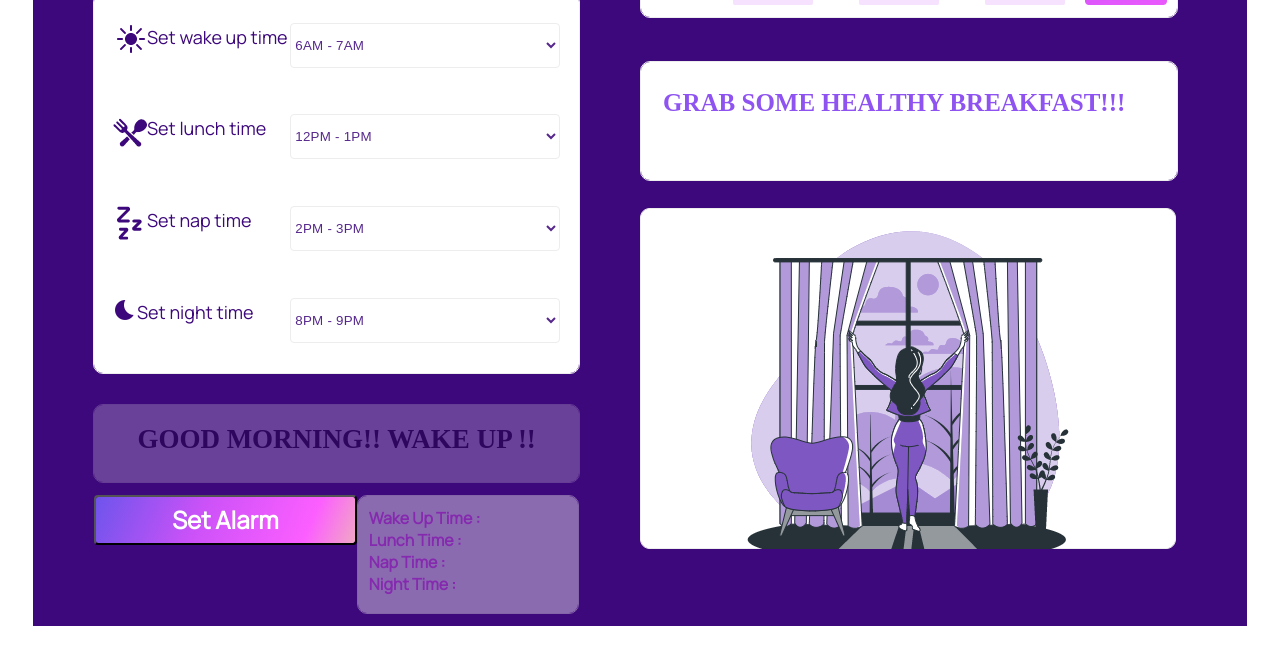
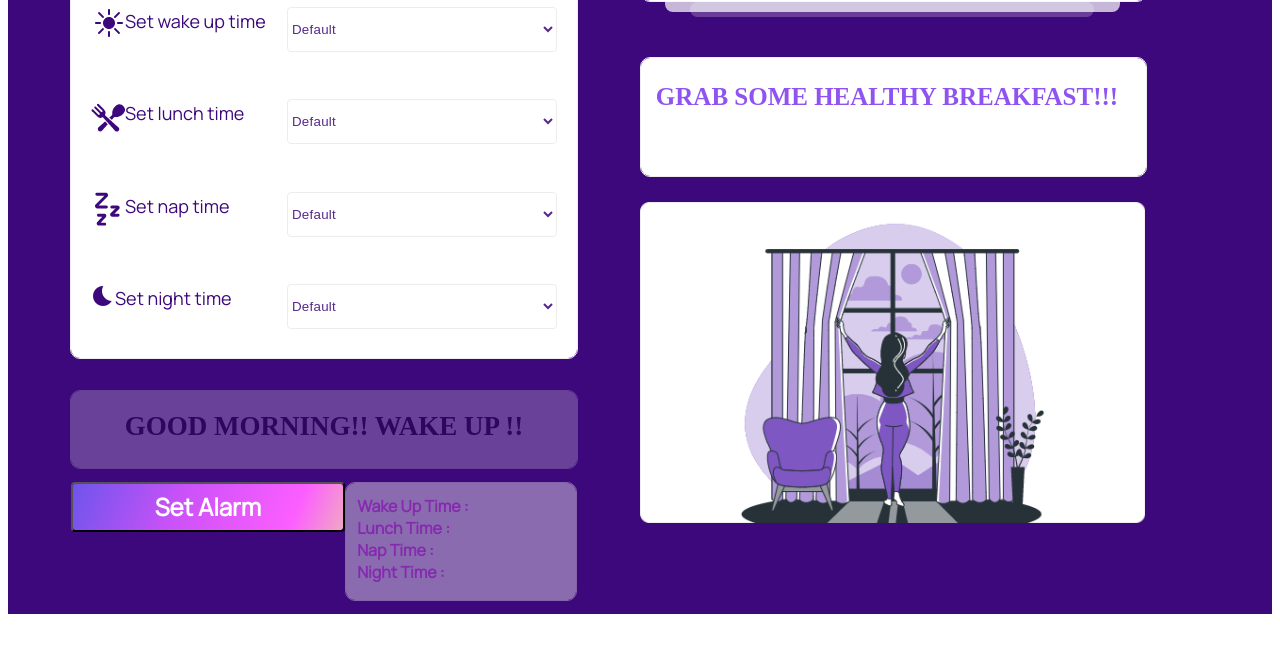
Before and after one commit to ashishy83/Digital_Clock, a plain HTML site: page index.html in a window 1280 px wide. Shown: the part 165-817 px from the top of the page. Drawn offline with Linux system fonts and the light colour scheme; a web font is replaced by a local one.

Commit message:
added changes

```diff
--- a/index.html
+++ b/index.html
@@ -23,7 +23,7 @@
     <div class="left-body">
       <div class="clock">
         <div class="clk_img">
-          <!-- <img src="clock_logo.png" alt="clock"> -->
+
         </div>
 
       </div>
@@ -35,11 +35,31 @@
             <label for="wakeup" class="label1">Set wake up time</label>
           </div>
             <select class="dd1" name="Set Wake up time" id="dd1">
-              <option value="">6AM - 7AM</option>
-              <option value="">7AM - 8AM</option>
-              <option value="">8AM - 9AM</option>
-              <option value="">9AM - 10PM</option>
-              <option value="">10PM - 11AM</option>
+            <option value="24">Default</option>
+            <option value="0">12 AM - 01 AM</option>
+            <option value="1">01 AM - 02 AM</option>
+            <option value="2">02 AM - 03 AM</option>
+            <option value="3">03 AM - 04 AM</option>
+            <option value="4">04 AM - 05 AM</option>
+            <option value="5">05 AM - 06 AM</option>
+            <option value="6">06 AM - 07 AM</option>
+            <option value="7">07 AM - 08 AM</option>
+            <option value="8">08 AM - 09 AM</option>
+            <option value="9">09 AM - 10 AM</option>
+            <option value="10">10 AM - 11 AM</option>
+            <option value="11">11 AM - 12 PM</option>
+            <option value="12">12 PM - 01 PM</option>
+            <option value="13">01 PM - 02 PM</option>
+            <option value="14">02 PM - 03 PM</option>
+            <option value="15">03 PM - 04 PM</option>
+            <option value="16">04 PM - 05 PM</option>
+            <option value="17">05 PM - 06 PM</option>
+            <option value="18">06 PM - 07 PM</option>
+            <option value="19">07 PM - 08 PM</option>
+            <option value="20">08 PM - 09 PM</option>
+            <option value="21">09 PM - 10 PM</option>
+            <option value="22">10 PM - 11 PM</option>
+            <option value="23">11 PM - 12 AM</option>
             </select>
           </div>
           <br>
@@ -49,10 +69,31 @@
             <label for="lunch" class="label1">Set lunch time</label>
           </div>
             <select class="dd1" name="" id="dd2">
-              <option value="">12PM - 1PM</option>
-              <option value="">1PM - 2PM</option>
-              <option value="">2PM - 3PM</option>
-              <option value="">3PM - 4PM</option>
+              <option value="24">Default</option>
+              <option value="0">12 AM - 01 AM</option>
+              <option value="1">01 AM - 02 AM</option>
+              <option value="2">02 AM - 03 AM</option>
+              <option value="3">03 AM - 04 AM</option>
+              <option value="4">04 AM - 05 AM</option>
+              <option value="5">05 AM - 06 AM</option>
+              <option value="6">06 AM - 07 AM</option>
+              <option value="7">07 AM - 08 AM</option>
+              <option value="8">08 AM - 09 AM</option>
+              <option value="9">09 AM - 10 AM</option>
+              <option value="10">10 AM - 11 AM</option>
+              <option value="11">11 AM - 12 PM</option>
+              <option value="12">12 PM - 01 PM</option>
+              <option value="13">01 PM - 02 PM</option>
+              <option value="14">02 PM - 03 PM</option>
+              <option value="15">03 PM - 04 PM</option>
+              <option value="16">04 PM - 05 PM</option>
+              <option value="17">05 PM - 06 PM</option>
+              <option value="18">06 PM - 07 PM</option>
+              <option value="19">07 PM - 08 PM</option>
+              <option value="20">08 PM - 09 PM</option>
+              <option value="21">09 PM - 10 PM</option>
+              <option value="22">10 PM - 11 PM</option>
+              <option value="23">11 PM - 00 AM</option>
             </select>
           </div>
           <br>
@@ -62,10 +103,31 @@
             <label for="nap" class="label1"> Set nap time</label>
           </div>
             <select class="dd1" name="" id="dd3">
-              <option value="">2PM - 3PM</option>
-              <option value="">3PM - 4PM</option>
-              <option value="">4PM - 5PM</option>
-              <option value="">5PM - 6PM</option>
+              <option value="24">Default</option>
+              <option value="0">12 AM - 01 AM</option>
+              <option value="1">01 AM - 02 AM</option>
+              <option value="2">02 AM - 03 AM</option>
+              <option value="3">03 AM - 04 AM</option>
+              <option value="4">04 AM - 05 AM</option>
+              <option value="5">05 AM - 06 AM</option>
+              <option value="6">06 AM - 07 AM</option>
+              <option value="7">07 AM - 08 AM</option>
+              <option value="8">08 AM - 09 AM</option>
+              <option value="9">09 AM - 10 AM</option>
+              <option value="10">10 AM - 11 AM</option>
+              <option value="11">11 AM - 12 PM</option>
+              <option value="12">12 PM - 01 PM</option>
+              <option value="13">01 PM - 02 PM</option>
+              <option value="14">02 PM - 03 PM</option>
+              <option value="15">03 PM - 04 PM</option>
+              <option value="16">04 PM - 05 PM</option>
+              <option value="17">05 PM - 06 PM</option>
+              <option value="18">06 PM - 07 PM</option>
+              <option value="19">07 PM - 08 PM</option>
+              <option value="20">08 PM - 09 PM</option>
+              <option value="21">09 PM - 10 PM</option>
+              <option value="22">10 PM - 11 PM</option>
+              <option value="23">11 PM - 00 AM</option>
             </select>
           </div>
           <br>
@@ -75,11 +137,31 @@
             <label for="night" class="label1">Set night time</label>
           </div>
             <select class="dd1" name="" id="dd4">
-              <option value="">8PM - 9PM</option>
-              <option value="">9PM - 10PM</option>
-              <option value="">10PM - 11PM</option>
-              <option value="">11PM - 12AM</option>
-              <option value="">12AM - 1AM</option>
+              <option value="24">Default</option>
+              <option value="0">12 AM - 01 AM</option>
+            <option value="1">01 AM - 02 AM</option>
+            <option value="2">02 AM - 03 AM</option>
+            <option value="3">03 AM - 04 AM</option>
+            <option value="4">04 AM - 05 AM</option>
+            <option value="5">05 AM - 06 AM</option>
+            <option value="6">06 AM - 07 AM</option>
+            <option value="7">07 AM - 08 AM</option>
+            <option value="8">08 AM - 09 AM</option>
+            <option value="9">09 AM - 10 AM</option>
+              <option value="10">10 AM - 11 AM</option>
+              <option value="11">11 AM - 12 PM</option>
+              <option value="12">12 PM - 01 PM</option>
+              <option value="13">01 PM - 02 PM</option>
+              <option value="14">02 PM - 03 PM</option>
+              <option value="15">03 PM - 04 PM</option>
+              <option value="16">04 PM - 05 PM</option>
+              <option value="17">05 PM - 06 PM</option>
+              <option value="18">06 PM - 07 PM</option>
+              <option value="19">07 PM - 08 PM</option>
+              <option value="20">08 PM - 09 PM</option>
+              <option value="21">09 PM - 10 PM</option>
+              <option value="22">10 PM - 11 PM</option>
+              <option value="23">11 PM - 00 AM</option>
             </select>
           </div>
         </div>
@@ -90,9 +172,10 @@
         <div class="set-alarm">
           <button type="button" name="button" id="alarmBtn">Set Alarm</button>
           <div class="selected">
-            <div class="wakeup">Wake Up Time : <span id="wakeTime"></span> <br>
-              Lunch Time : <span id="luchTime"></span><br>
-              Nap Time : <span id="napTime"></span> <br>
+            <div class="wakeup">
+              Wake Up Time : <span id="wakeTime"></span> <br>
+              Lunch Time :  <span id="luchTime"></span><br>
+              Nap Time :   <span id="napTime"></span> <br>
               Night Time : <span id="nightTime"></span>
           </div>
         </div>
@@ -119,7 +202,6 @@
           </div>
           <div class="bg1"></div>
           <div class="bg2"></div>
-        <!-- </div> -->
         <div class="notification" >
           <span class="text" id="notification">GRAB SOME HEALTHY BREAKFAST!!!</span>
         </div>
--- a/script.js
+++ b/script.js
@@ -1,6 +1,3 @@
-
-
-
 function numberFormat(n){
     return n > 9 ? "" + n: "0" + n;
 }
@@ -12,7 +9,6 @@ let messageTwo = document.getElementById("notification");
 let image = document.getElementById("big-img");
 let am = document.getElementById("meridian");
 
-
 function timerfn(){
 
     let date = new Date();
@@ -21,29 +17,24 @@ function timerfn(){
     let secs = date.getSeconds();
     let ampm = hrs >=12 ? "PM" : "AM";
 
-    if (hrs>=12 && hrs<=16 && ampm=="PM"){
-        messageOne.innerHTML = "GOOD AFTERNOON !! TAKE SOME SLEEP";
+      if(hrs<=8 && ampm=="AM"){
+        messageTwo.innerHTML = "GRAB SOME HEALTHY BREAKFAST!!!";
+      }
+
+      else if (hrs>=12 && hrs<=16 && ampm=="PM"){
         messageTwo.innerHTML = "LET'S HAVE SOME LUNCH !!";
-        image.style.backgroundImage = "URL('Component_31.jpg')";
       }
       else if (hrs>16 && hrs<=19 && ampm=="PM"){
-        messageOne.innerHTML = "GOOD EVENING !!";
         messageTwo.innerText = "STOP YAWNING, GET SOME TEA.. ITS JUST EVENING!"
-        image.style.backgroundImage = "URL('lunch_image.png')";
       }
 
       else if (hrs>=20 && hrs<=23 && ampm=="PM"){
-        messageOne.innerText = "GOOD NIGHT !!";
         messageTwo.innerText = "CLOSE YOUR EYES AND GO TO SLEEP";
-        image.style.backgroundImage = "URL('Component_32.png')";
       }
 
       if (hrs > 12) {
             hrs -= 12
         }
-      // if(hrs == 12){
-      //   hrs = 12;
-      // }
 
     hr.innerText = `${numberFormat(hrs)}`;
     min.innerText =`${numberFormat(mint)}`;
@@ -55,7 +46,6 @@ function timerfn(){
 
 timerfn();
 
-
 let setAlarm = document.getElementById("alarmBtn");
 setAlarm.addEventListener("click",function(){
     setAlarm.style.border = "groove red";
@@ -63,86 +53,38 @@ setAlarm.addEventListener("click",function(){
     let dd2 = document.getElementById("dd2");
     let dd3 = document.getElementById("dd3");
     let dd4 = document.getElementById("dd4");
+    document.getElementById("wakeTime").innerText = dd1.options[dd1.selectedIndex].innerHTML;
+    document.getElementById("luchTime").innerText = dd2.options[dd2.selectedIndex].innerHTML;
+    document.getElementById("napTime").innerText = dd3.options[dd3.selectedIndex].innerHTML;
+    document.getElementById("nightTime").innerText = dd4.options[dd4.selectedIndex].innerHTML;
 
-    let wakeTime = document.getElementById("wakeTime");
-    wakeTime.innerText = dd1.options[dd1.selectedIndex].innerHTML;
+    let time = new Date();
+    let hourhand = time.getHours();
+    let wakeupTimeArr=dd1.value;
+    let lunchTimeArr=dd2.value;
+    let napTimeArr =dd3.value;
+    let nightTimeArr=dd4.value;
 
-    let luchTime = document.getElementById("luchTime");
-    luchTime.innerText = dd2.options[dd2.selectedIndex].innerHTML;
-
-    let napTime = document.getElementById("napTime");
-    napTime.innerText = dd3.options[dd3.selectedIndex].innerHTML;
-
-    let nightTime = document.getElementById("nightTime");
-    nightTime.innerText = dd4.options[dd4.selectedIndex].innerHTML;
-
+    if(wakeupTimeArr==hourhand){
+        messageOne.innerHTML = "GOOD MORNING!! WAKE UP !!";
+        image.style.backgroundImage = "URL('Component30.png')";
+    }
+    else if(lunchTimeArr==hourhand){
+        messageOne.innerHTML = "GOOD AFTERNOON !! TAKE SOME SLEEP";
+        image.style.backgroundImage = "URL('Component_31.jpg')";
+    }
+    else if(napTimeArr==hourhand){
+        messageOne.innerText="STOP YAWNING, GET SOME TEA.. ITS JUST EVENING!";
+        image.style.backgroundImage = "URL('lunch_image.png')";
+    }
+    else if(nightTimeArr==hourhand){
+        messageOne.innerText="CLOSE YOUR EYES AND GO TO SLEEP";
+        image.style.backgroundImage = "URL('Component_32.png')";
+    }
+    else{
+        messageOne.innerText="Select time and click on set alarm ";
+        image.style.backgroundImage = "url('random.jpg')";
+        image.style.backgroundSize = "contain";
+    }
 
 });
-
-// function timerfn(){
-
-//     let date = new Date();
-//     let hrs = date.getHours();
-//     // let min = date.getMinutes();
-//     // let sec = date.getSeconds();
-
-//     if(hrs >= 12){
-//         let am = document.getElementById("meridian");
-//         am.innerText = "PM"
-//     }
-//     // else if(hr >= 0 && hr < 8){
-
-//     // messageOne.innerText = "GOOD NIGHT !!";
-//     // messageTwo.innerText = "CLOSE YOUR EYES AND GO TO SLEEP"
-//     // image.style.backgroundImage = "URL('Component_32.png')";
-//     // }
-
-//     // else if(hr > 12 && hr <=16 && min >1){
-//     // messageOne.innerText = "GOOD AFTERNOON !! TAKE SOME SLEEP";
-//     // messageTwo.innerText = "LET'S HAVE SOME LUNCH !!";
-//     // image.style.backgroundImage = "URL('Component_31.jpg')";
-//     // }
-
-//     // else if(hr > 16 && hr <=19){
-//     // messageOne.innerText = "GOOD EVENING !!";
-//     // messageTwo.innerText = "STOP YAWNING, GET SOME TEA.. ITS JUST EVENING!"
-//     // image.style.backgroundImage = "URL('lunch_image.png')";
-//     // }
-
-
-//     else{
-//         let am = document.getElementById("meridian");
-//         am.innerText = "AM"
-//     }
-//     return `${numberFormat(hrs)}`  //`${numberFormat(min)}` `${numberFormat(sec)}`;
-
-
-// };
-// setInterval(function(){
-//         hour.innerText = timerfn();
-//         // min.innerText = timerfn();
-//         // sec.innerText = timerfn();
-//      },1000);
-
-
-
-
-// function timerfn1(){
-//     let date = new Date();
-//     let mint = date.getMinutes();
-//     return `${numberFormat(mint)}`;
-// };
-
-// setInterval(function(){
-//     min.innerText = timerfn1();
-// },1000);
-
-// function timerfn2(){
-//     let date = new Date();
-//     let secs = date.getSeconds();
-//     return `${numberFormat(secs)}`;
-// };
-
-// setInterval(function(){
-//     sec.innerText = timerfn2();
-// },1000);
--- a/style.css
+++ b/style.css
@@ -1,8 +1,9 @@
 .main-body {
   display: flex;
-  justify-content: space-around;
-  /* width: 85%; */
-  margin: 2%;
+  justify-content: space-between;
+  align-content: stretch;
+  width: 100%;
+  /* margin: 2%; */
   background-color: #3D087B;
 }
 
@@ -183,16 +184,16 @@ button {
 
 .big-img {
   background-image: url("Component30.png");
-  width: 536px;
+  width: 100%;
   height: 341px;
   background-repeat: no-repeat;
   margin-top: 5%;
+  background-size: contain;
 }
 
 .time {
-  /* position: relative;   */
-  /* z-index: 0; */
-  width: 536px;
+
+  width: 100%;
   height: 120px;
   background: #FFFFFF 0% 0% no-repeat padding-box;
   border: 1px solid #EDEDED;
@@ -276,7 +277,7 @@ button {
 }
 
 .notification {
-  width: 536px;
+  width: 100%;
   height: 118px;
   background: #FFFFFF 0% 0% no-repeat padding-box;
   border: 1px solid #EDEDED;
@@ -284,7 +285,7 @@ button {
   opacity: 1;
   margin-top: 8%;
   display: flex;
-  justify-content: center;
+
 }
 
 .text {
@@ -295,28 +296,27 @@ button {
   text-transform: uppercase;
   opacity: 1;
   margin-top: 5%;
+  display: flex;
+  justify-content: center;
+
 }
 
 .bg1 {
-  position: absolute;
-  z-index: -1;
-  top: 80px;
-  left: 835px;
-  width: 415px;
-  height: 130px;
+  width: 90%;
+  height: 20px;
   background: #FFFFFF 0% 0% no-repeat padding-box;
-  border-radius: 10px;
+  border-radius: 8px;
   opacity: 0.71;
+  margin-left: 5%;
+  margin-top: -10px;
 }
 
 .bg2 {
-  position: absolute;
-  z-index: -3;
-  top: 90px;
-  left: 850px;
-  width: 379px;
-  height: 130px;
+  width: 80%;
+  height: 15px;
   background: #FFFFFF 0% 0% no-repeat padding-box;
-  border-radius: 10px;
+  border-radius: 8px;
   opacity: 0.22;
+  margin-left: 10%;
+  margin-top: -10px;
 }
```
Also changed, not shown: random.jpg (added).
